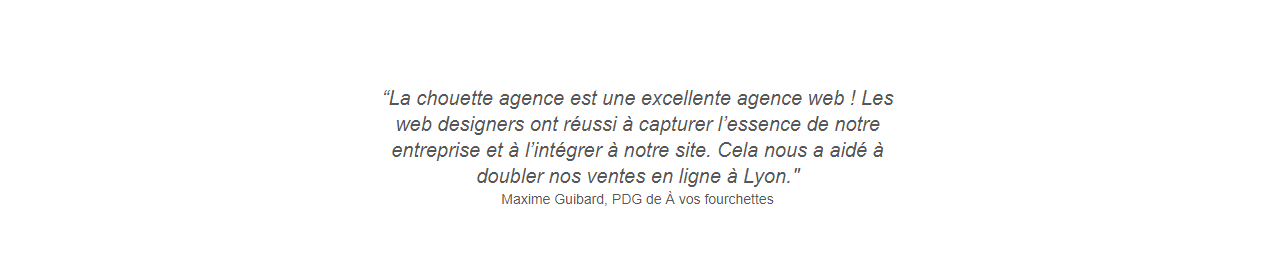
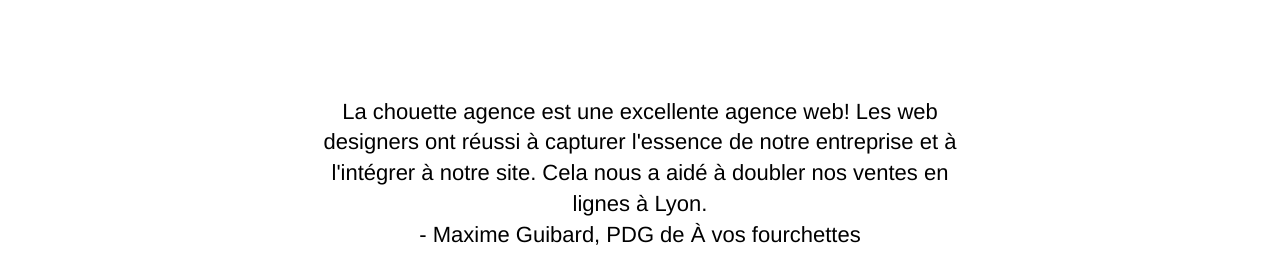
Before and after one commit to Ces0715/PROJET4-modify, a website: page index.html in a window 1280 px wide. Shown: the part 1020-1294 px from the top of the page. Drawn offline with Linux system fonts and the light colour scheme; grey boxes are pictures that could not be loaded.

Commit message:
modif texte2 img

```diff
--- a/index.html
+++ b/index.html
@@ -125,7 +125,8 @@
 		</div>
 		<div class="row voffset-lg voffset">
 			<div class="col-xs-12 col-md-8 col-md-offset-2 text-center">
-				<img alt="agence web, agence web Lyon, web design Lyon, stratégie web" src="img/citation.png" />
+				<h2> La chouette agence est une excellente agence web! Les web designers ont réussi à capturer l'essence de notre entreprise et à l'intégrer à notre site. Cela nous a aidé à doubler nos ventes en lignes à Lyon. </br>
+					- Maxime Guibard, PDG de À vos fourchettes </h2>
 
 			</div>
 		</div>
```
